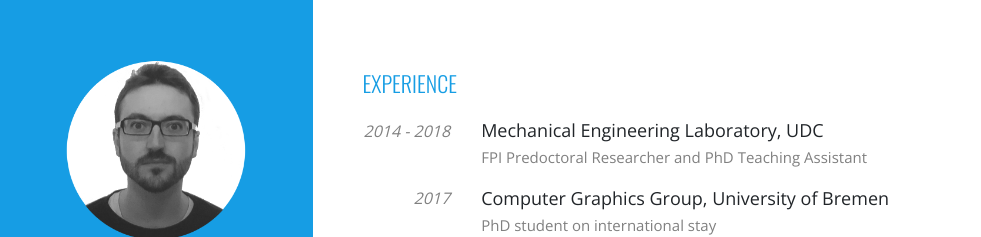
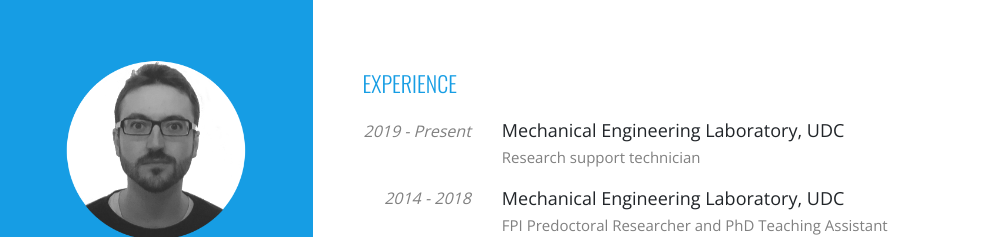
Before and after one commit to dvilelaf/Personal-website, a plain HTML site: page index.html in a window 1280 px wide. Shown: the top 237 px of the page, without its empty margins (0-981 px from the left). Drawn offline with nearby package versions, Linux system fonts and the light colour scheme.

Commit message:
Add 2019 job

```diff
--- a/index.html
+++ b/index.html
@@ -142,6 +142,17 @@
                 <h3 class="section">EXPERIENCE</h3>
 
                 <table>
+                    <tr>
+                        <td align="right" class="date">2019 - Present</td>
+                        <td class="title">
+                            Mechanical Engineering Laboratory, UDC
+                        </td>
+                    </tr>
+                    <tr>
+                        <td></td>
+                        <td class="subtitle">Research support technician</td>
+                    </tr>
+
                     <tr>
                         <td align="right" class="date">2014 - 2018</td>
                         <td class="title">
```
